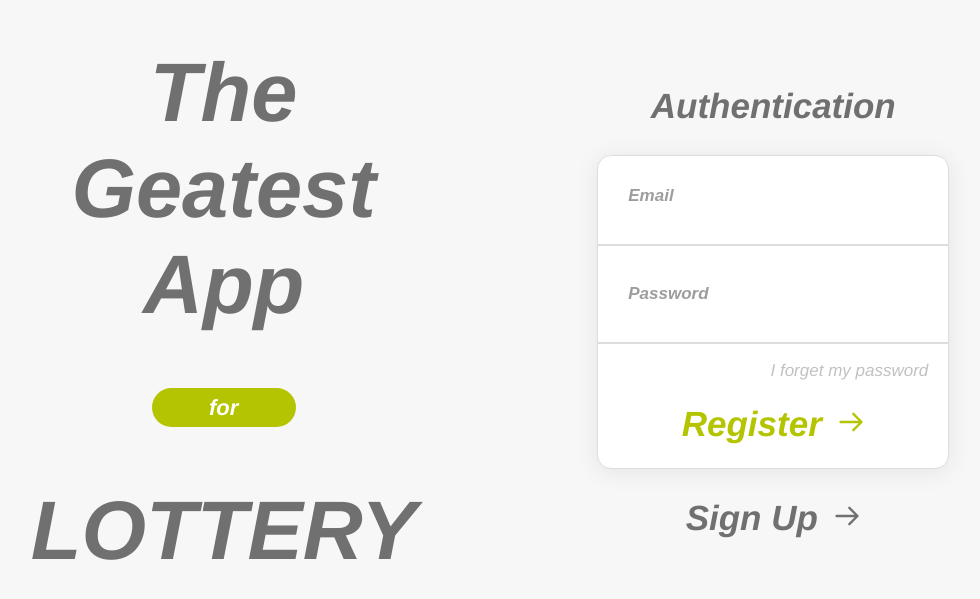
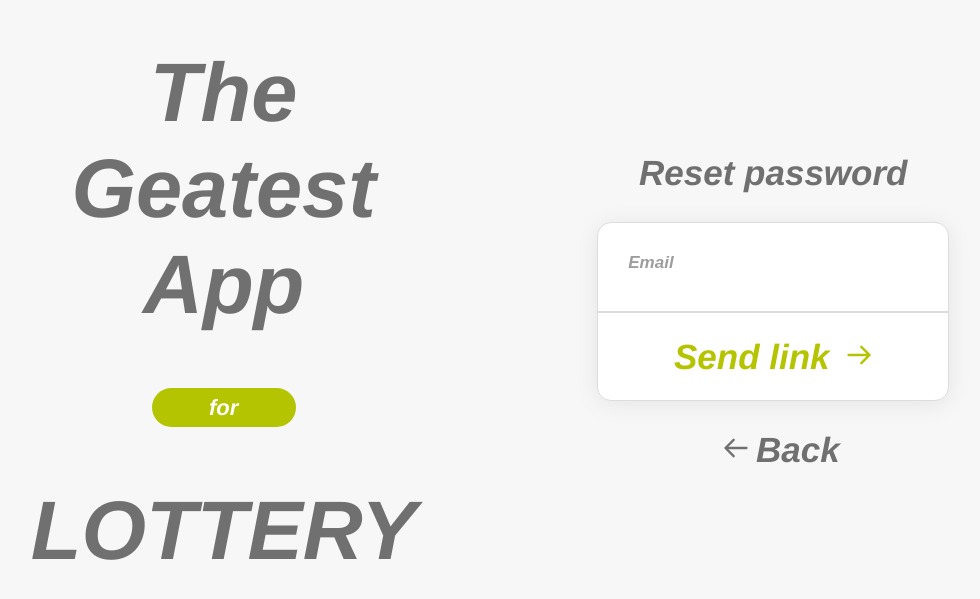
Before and after one commit to Wesleyss071299/ReactksProva, a React (Create React App) app: page / in a window 1280 px wide. Shown: the part 161-760 px from the top of the page, without its empty margins (150-1130 px from the left). Built offline with nearby package versions, Linux system fonts and the light colour scheme.

Commit message:
feat: Reset Password Page

```diff
--- a/src/App.tsx
+++ b/src/App.tsx
@@ -1,13 +1,15 @@
 import Navbar from "./components/Navbar";
 import NewGame from "./Pages/NewGame";
+import ResetPassword from "./Pages/ResetPassword";
 import SignIn from "./Pages/SignIn";
 
 function App() {
   return (
     <div>
       {/* <Navbar />
-      <NewGame/> */}
-      <SignIn/>
+      <NewGame/>
+      <SignIn/> */}
+      <ResetPassword />
     </div>
   );
 }
--- /dev/null
+++ b/src/Pages/ResetPassword/index.tsx
@@ -0,0 +1,33 @@
+import Card from '../../components/Card';
+import Logo from '../../components/Logo';
+import { IconSaveButton} from '../../components/Cart/styles'
+import { Container, Input, FormContainer } from './styles';
+
+const ResetPassword = () => {
+    return(
+        <Container>
+            <Logo/>
+            <FormContainer>
+            <h2>Reset password</h2>
+                <Card>
+                    <Input value="Email"/>
+                    <hr/>
+                    <h1>
+                        Send link
+                        <IconSaveButton width="28px" height="28px" xmlns="http://www.w3.org/2000/svg" fill="none" viewBox="0 0 24 24" stroke="currentColor">
+                            <path strokeLinecap="round" strokeLinejoin="round" strokeWidth="2" d="M14 5l7 7m0 0l-7 7m7-7H3" />
+                        </IconSaveButton>
+                    </h1>
+                </Card>
+                <h2>
+                    <IconSaveButton  style={{transform: `rotate(180deg)`, marginRight: 6}} width="28px" height="28px" xmlns="http://www.w3.org/2000/svg" fill="none" viewBox="0 0 24 24" stroke="currentColor">
+                        <path strokeLinecap="round" strokeLinejoin="round" strokeWidth="2" d="M14 5l7 7m0 0l-7 7m7-7H3" />
+                    </IconSaveButton>
+                    Back
+                </h2>
+            </FormContainer>
+        </Container>
+    )
+}
+
+export default ResetPassword;
--- /dev/null
+++ b/src/Pages/ResetPassword/styles.ts
@@ -0,0 +1,35 @@
+import styled from 'styled-components';
+
+export const Container = styled.div`
+    display: flex;
+	justify-content: space-evenly;
+	align-items: center;
+	margin-top: 150px;
+    h2 {
+        font-size: 35px;
+		text-align: center;
+		font-style: italic;
+    }
+`;
+export const FormContainer = styled.div`
+	width: 352px;
+    h2 {
+        font-size: 35px;
+		text-align: center;
+		font-style: italic;
+    }
+`;
+
+export const Input = styled.input`
+	border-radius: 14pc;
+	border: 0px solid;
+	padding: 30px;
+	width: 100%;
+	font-size: 17px;
+	color: #9D9D9D;
+	font-weight: bold;
+	font-style: italic;
+	:focus {
+		outline: none;
+	}
+`;
```
